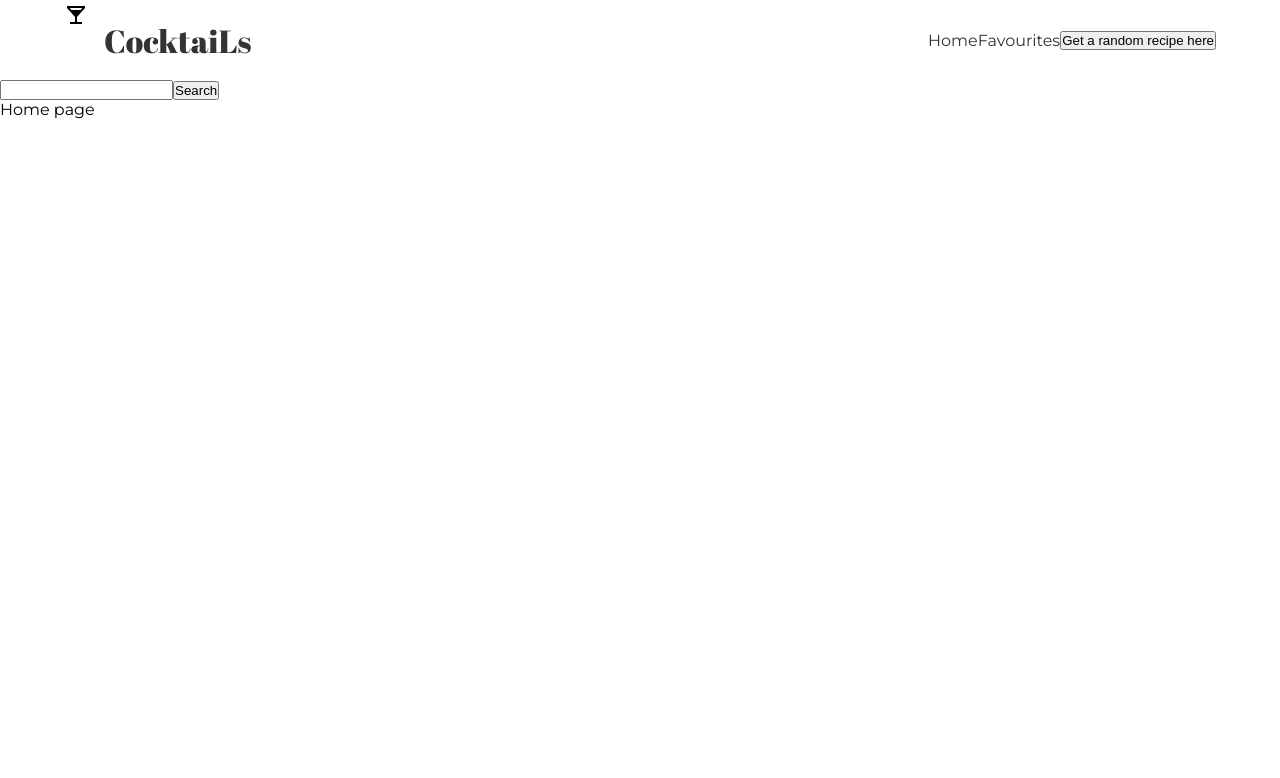
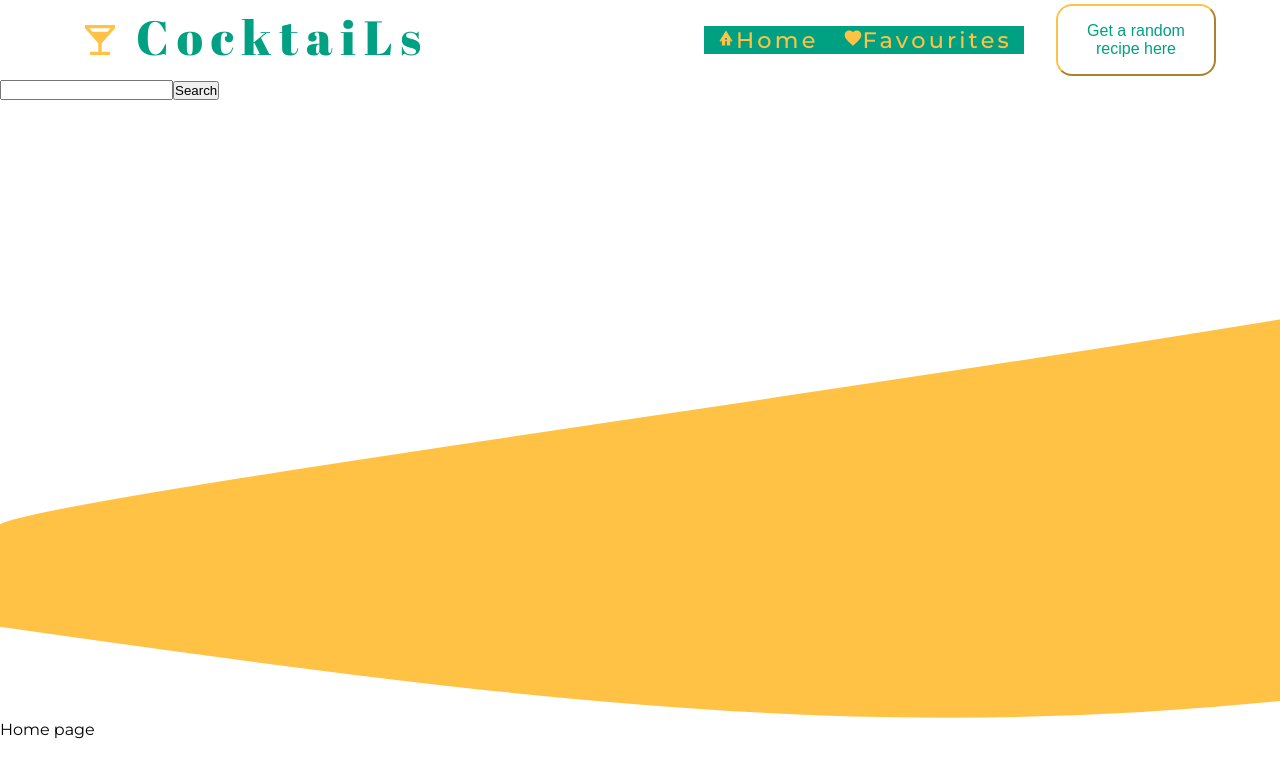
Before and after one commit to Dimitar-Velchev/Cocktails-Task, a React (Create React App) app in the folder cocktails/: page / in a window 1280 px wide. Shown: the top 778 px of the page. Built offline with nearby package versions, Linux system fonts and the light colour scheme.

Commit message:
style the header

```diff
--- a/cocktails/src/components/GlobalStyles.js
+++ b/cocktails/src/components/GlobalStyles.js
@@ -24,22 +24,18 @@ h2{
     font-size: 3rem;
     font-family: 'Abril Fatface', cursive;
     font-weight: lighter;
-    color: #333;
 
 }
 h3{
     font-size: 1.3rem;
-    color: #333;
     padding: 1.5rem 0rem;
 }
 p{
     font-size: 1.2rem;
     line-height: 200%;
-    color: #696969;
 }
 a{
     text-decoration: none;
-    color: #333;
 }
 img{
     display: block;
--- a/cocktails/src/components/Header.js
+++ b/cocktails/src/components/Header.js
@@ -1,26 +1,34 @@
 import { Link } from "react-router-dom";
 import styled from "styled-components";
-import LocalBarIcon from '@mui/icons-material/LocalBar';
+import LocalBarIcon from "@mui/icons-material/LocalBar";
+import BungalowIcon from "@mui/icons-material/Bungalow";
+import FavoriteIcon from "@mui/icons-material/Favorite";
 
 function Header() {
   return (
     <StyledHeader>
       <div className="logo-container">
-      <LocalBarIcon />
-        <h2 className="logo">CocktaiLs</h2>
+        <LocalBarIcon className="logo-img" />
+        <h2 className="logo-text">CocktaiLs</h2>
       </div>
       <nav>
         <ul className="nav-links">
           <li>
-          <Link to="/">Home</Link>
+            <Link to="/" className="nav-link">
+              <BungalowIcon sx={{ fontSize: 20 }} />
+              Home
+            </Link>
           </li>
           <li>
-          <Link to="/fav">Favourites</Link>
+            <Link to="/fav" className="nav-link">
+              <FavoriteIcon sx={{ fontSize: 20 }} />
+              Favourites
+            </Link>
           </li>
         </ul>
       </nav>
-      <div>
-        <button>Get a random recipe here</button>
+      <div className="random-btn-container">
+        <button className="random-btn">Get a random recipe here</button>
       </div>
     </StyledHeader>
   );
@@ -32,25 +40,54 @@ const StyledHeader = styled.header`
   align-items: center;
   width: 90%;
   margin: auto;
-  flex: 1 1 20rem;
+  color: rgb(255, 194, 68);
   .logo-container {
     display: flex;
-    flex: 1;
-  }
-  .logo {
-    display: flex;
-    justify-content: flex-start;
-    font-size: 2rem;
+    flex: 4;
+    .logo-img {
+      font-size: 2.5rem;
       font-weight: 500;
       margin: 1rem;
       cursor: pointer;
     }
+    .logo-text {
+      letter-spacing: 0.5rem;
+      color: rgb(0,160,130);
+
+      cursor: pointer;
+    }
+  }
+  nav {
+    background-color: rgb(0,160,130);
+    flex: 2;
+    margin-right: 2rem;
+    letter-spacing: 0.2rem;
+    font-weight: 500;
     .nav-links {
+      justify-content: space-around;
       display: flex;
-    justify-content: space-between;
       list-style: none;
-    align-items: center;
+      .nav-link {
+        font-size: 1.4rem;
+        text-decoration: none;
+        color: rgb(255, 194, 68);
+      }
+    }
+  }
+
+  .random-btn-container {
+    display: flex;
     flex: 1;
+    .random-btn {
+      font-size: 1rem;
+      color: rgb(0,160,130);
+      background: white;
+      border-color: rgb(255, 194, 68);
+      padding: 1rem 1rem;
+      border-radius: 1rem;
+      font-weight: 400;
+      cursor: pointer;
+    }
   }
 `;
 
--- a/cocktails/src/components/Search.js
+++ b/cocktails/src/components/Search.js
@@ -1,10 +1,25 @@
-function Search(){
-return(
-    <form className="search-form">
+import styled from "styled-components";
+import backgrd from '../img/backgrd.svg';
+
+function Search() {
+  return (
+    <StyledSearch>
+      <form className="search-form">
         <input type="text" className="search-input" />
-        <button type="submit" className="search-btn">Search</button>
-    </form>
-)
+        <button type="submit" className="search-btn">
+          Search
+        </button>
+      </form>
+    </StyledSearch>
+  );
 }
 
+const StyledSearch = styled.div`
+ background-image: url(${backgrd});
+  min-height: 80vh;
+  width: 100%;
+  background-repeat: no-repeat;
+  background-size: cover;
+`;
+
 export default Search;
```
Also changed, not shown: cocktails/src/img/backgrd.svg (added). Lines whose indentation alone changed are shown as unchanged.
